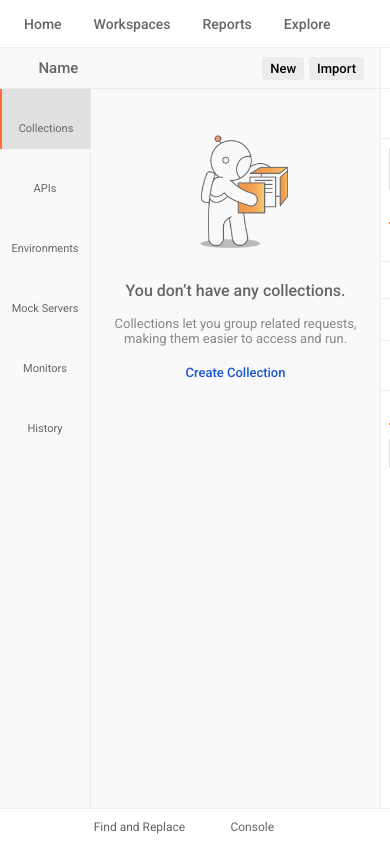
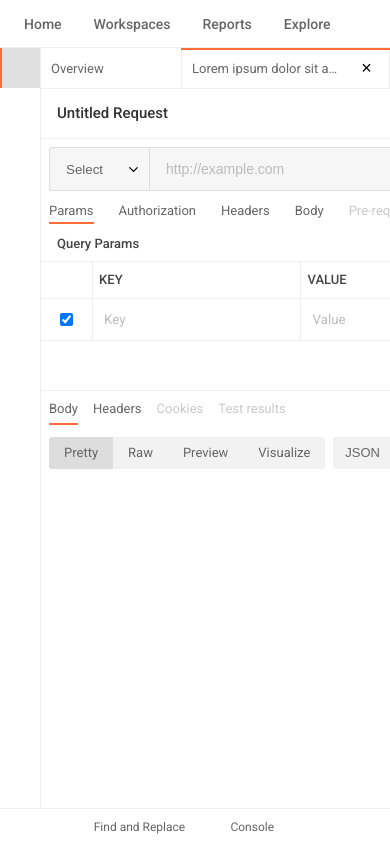
Before and after one commit to itsmanojb/postman-web, a React (Create React App) app: page / in a window 390 px wide. Shown: the top 844 px of the page. Built offline with nearby package versions, Linux system fonts and the light colour scheme; a web font is replaced by a local one.

Commit message:
responsive issue fixed

```diff
--- a/src/App.js
+++ b/src/App.js
@@ -6,7 +6,7 @@ import Playground from './components/playground/Playground';
 
 function App() {
   const [splitView, setSplitView] = useState('H');
-  const [sideCollapsed, setSideCollapsed] = useState(false);
+  const [sideCollapsed, setSideCollapsed] = useState(true);
 
   return (
     <div className="App">
@@ -18,6 +18,7 @@ function App() {
         <Playground split={splitView} />
       </section>
       <Footer
+        drawerClosed={sideCollapsed}
         onSplitViewChange={setSplitView}
         onSidebarChange={setSideCollapsed}
       />
--- a/src/components/layout/Footer.js
+++ b/src/components/layout/Footer.js
@@ -1,9 +1,9 @@
 import { useState } from 'react';
 import styles from './layout.module.css';
 
-const Footer = ({ onSplitViewChange, onSidebarChange }) => {
+const Footer = ({ onSplitViewChange, onSidebarChange, drawerClosed }) => {
   const [split, setSplit] = useState('V');
-  const [collapsed, setCollapsed] = useState(false);
+  const [collapsed, setCollapsed] = useState(!drawerClosed);
 
   const toggleSplitView = () => {
     setSplit((split) => (split === 'H' ? 'V' : 'H'));
--- a/src/components/playground/QueryParamsTable.js
+++ b/src/components/playground/QueryParamsTable.js
@@ -37,7 +37,9 @@ const QueryParamsTable = ({ viewMode, splitMode, onParamsChange }) => {
     <div
       className={
         viewMode === 'full' || splitMode === 'V'
-          ? styles.payload_wrapper_full
+          ? splitMode === 'V'
+            ? styles.payload_wrapper_full_v
+            : styles.payload_wrapper_full
           : styles.payload_wrapper
       }
     >
--- a/src/components/playground/playground.module.css
+++ b/src/components/playground/playground.module.css
@@ -501,12 +501,20 @@
 
 .payload_wrapper_full {
   overflow-y: auto;
-  height: calc(100vh - 316px);
+  height: calc(100vh - 301px);
   overflow: -moz-scrollbars-none;
   -ms-overflow-style: none;
 }
 
-.payload_wrapper_full::-webkit-scrollbar {
+.payload_wrapper_full_v {
+  overflow-y: auto;
+  height: calc(100vh - 290px);
+  overflow: -moz-scrollbars-none;
+  -ms-overflow-style: none;
+}
+
+.payload_wrapper_full::-webkit-scrollbar,
+.payload_wrapper_full_v::-webkit-scrollbar {
   width: 0 !important;
   height: 0 !important;
 }
@@ -710,7 +718,7 @@
 
 .response_panel__blank {
   overflow: hidden;
-  min-height: 240px;
+  min-height: calc(100vh - 427px);
   position: relative;
 }
 
```
